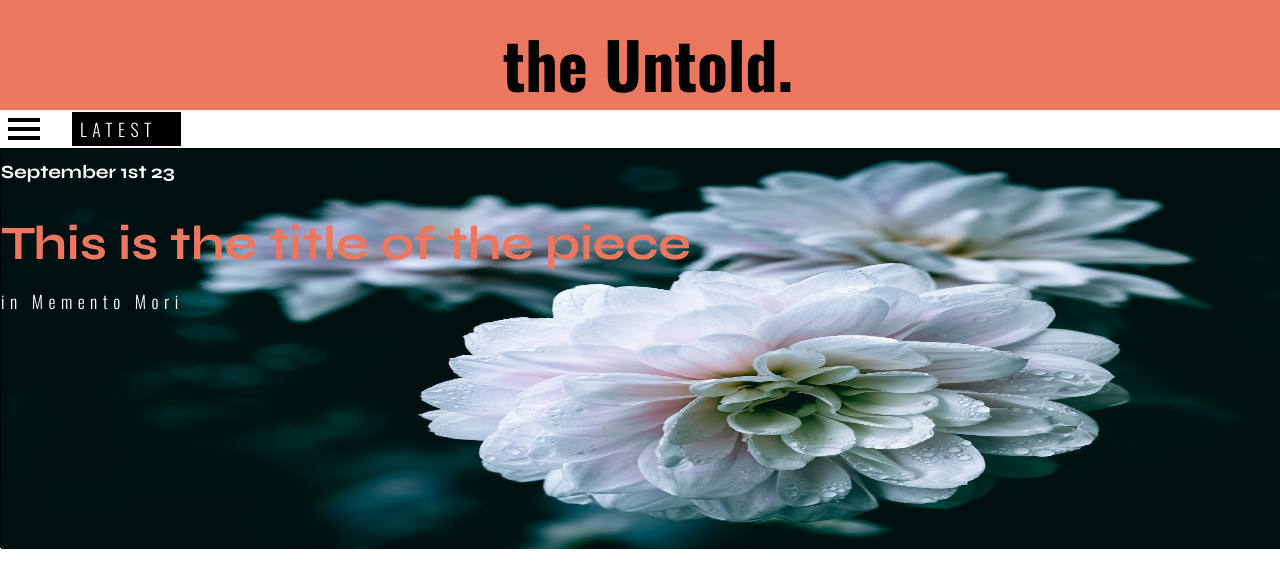
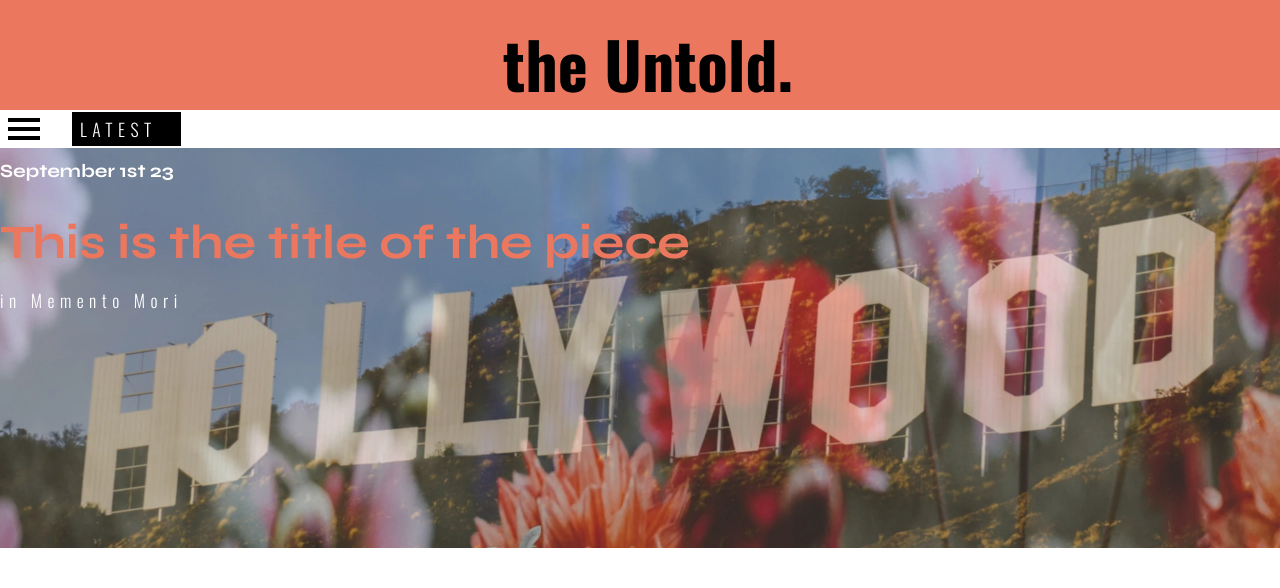
Before and after one commit to mbaxendale22/theuntold-next, a Next.js app: page / in a window 1280 px wide. Shown: the top 588 px of the page. Built offline with nearby package versions, Linux system fonts and the light colour scheme.

Commit message:
landing page image

```diff
--- /dev/null
+++ b/app/category/[slug]/categoryPage.module.css
@@ -0,0 +1,8 @@
+.wrapper {
+    display: flex;
+    min-height: 50dvh;
+    flex-direction: column;
+    justify-content: center;
+    align-items: center;
+    gap: 2rem;
+}
--- a/app/components/nav/Nav.tsx
+++ b/app/components/nav/Nav.tsx
@@ -36,7 +36,9 @@ export default function Nav(props: Props) {
                                             : {}
                                     }
                                 >
-                                    <Link href={`/category/${cat}`}>{cat}</Link>
+                                    <Link href={`/category/${cat}`}>
+                                        {cat.replace('_', ' ')}
+                                    </Link>
                                 </li>
                             ))}
                         </ul>
@@ -59,7 +61,7 @@ export default function Nav(props: Props) {
                 </button>
                 <div>
                     <h3 className={`${oswald.className} ${styles.category}`}>
-                        {category}
+                        {category.replace('_', ' ')}
                     </h3>
                 </div>
             </div>
--- a/app/components/nav/nav.module.css
+++ b/app/components/nav/nav.module.css
@@ -66,6 +66,11 @@
     text-transform: uppercase;
     letter-spacing: 0.4ch;
     font-size: 1.1rem;
+    transition: transform 0.2s ease 0s;
+}
+
+.menuItem:hover {
+    transform: scale(1.025);
 }
 
 .menuContainer {
--- a/app/globals.css
+++ b/app/globals.css
@@ -34,3 +34,7 @@ a {
     color: inherit;
     text-decoration: none;
 }
+img {
+    max-width: 100%;
+    height: auto;
+}
--- a/app/layout.tsx
+++ b/app/layout.tsx
@@ -4,11 +4,10 @@ import { Inter, Oswald } from 'next/font/google'
 import Nav from './components/nav/Nav'
 
 const inter = Inter({ subsets: ['latin'] })
-const oswald = Oswald({ subsets: ['latin'], variable: '--font-oswald' })
 
 export const metadata: Metadata = {
-    title: 'Create Next App',
-    description: 'Generated by create next app',
+    title: 'the Untold.',
+    description: 'A collection of stories that have been forgotten.',
 }
 
 export default function RootLayout({
--- a/app/page.module.css
+++ b/app/page.module.css
@@ -1,11 +1,20 @@
 .main {
-    min-height: 100vh;
+    min-height: 100dvh;
+}
+
+.wrapper {
+    max-width: 100%;
+    margin: 0 auto;
 }
 
 .headingContainer {
     position: absolute;
     top: 12px;
     color: white;
+}
+
+.heroImageContainer {
+    position: relative;
 }
 
 .date {
@@ -22,3 +31,14 @@
     letter-spacing: 0.6ch;
     font-size: 1.1rem;
 }
+
+/* @media (min-width: 750px) {
+    .wrapper {
+        max-width: calc(100% - 2rem);
+    }
+} */
+@media (min-width: 1500px) {
+    .wrapper {
+        max-width: 1400px;
+    }
+}
--- a/app/page.tsx
+++ b/app/page.tsx
@@ -1,8 +1,9 @@
-import Image from 'next/image'
+/* eslint-disable @next/next/no-img-element */
 import styles from './page.module.css'
 import Nav from './components/nav/Nav'
 import { oswald, syne } from './fonts'
 import { Categories } from './utils/globals'
+import Link from 'next/link'
 
 export default function Home() {
     return (
@@ -11,22 +12,14 @@ export default function Home() {
                 category={Categories.latest}
                 primaryColor={'hsl(10, 79%, 65%)'}
             />
-            <main className={styles.main}>
-                <div
-                    style={{
-                        width: '1600px',
-                        height: '400px',
-                        border: '1px solid black',
-                        position: 'relative',
-                    }}
-                >
-                    <Image
-                        src={'/dahlia-main.jpg'}
-                        width={1600}
-                        height={400}
-                        alt="put the alt in later"
-                        objectFit="contain"
-                    />
+            <main className={`${styles.main} ${styles.wrapper} `}>
+                <div className={styles.heroImageContainer}>
+                    <Link href="/article/black-dahlia">
+                        <img
+                            src="/dahlia-hero-image.webp"
+                            alt="image of the Hollywood sign with dahlia flowers"
+                        />
+                    </Link>
                     <div
                         className={`${syne.className} ${styles.headingContainer}`}
                     >
--- a/app/utils/globals.ts
+++ b/app/utils/globals.ts
@@ -2,7 +2,7 @@ export enum Categories {
     hunger = 'hunger',
     nulliparous = 'nulliparous',
     fervor = 'fervor',
-    memento_mori = 'memento mori',
+    memento_mori = 'memento_mori',
     latest = 'latest',
 }
 
@@ -10,6 +10,8 @@ export const CATEGORIES = [
     'hunger',
     'nulliparous',
     'fervor',
-    'memento mori',
+    'memento_mori',
     'latest',
 ]
+
+export const PRIMARY_RED = 'hsl(10, 79%, 65%)'
```
Also changed, not shown: app/article/black-dahlia/page.tsx (+6 -5 lines), app/category/[slug]/page.tsx (+15 -10 lines), app/data/articles.ts (+11 -1 lines), public/dahlia-hero-image.webp (added).
